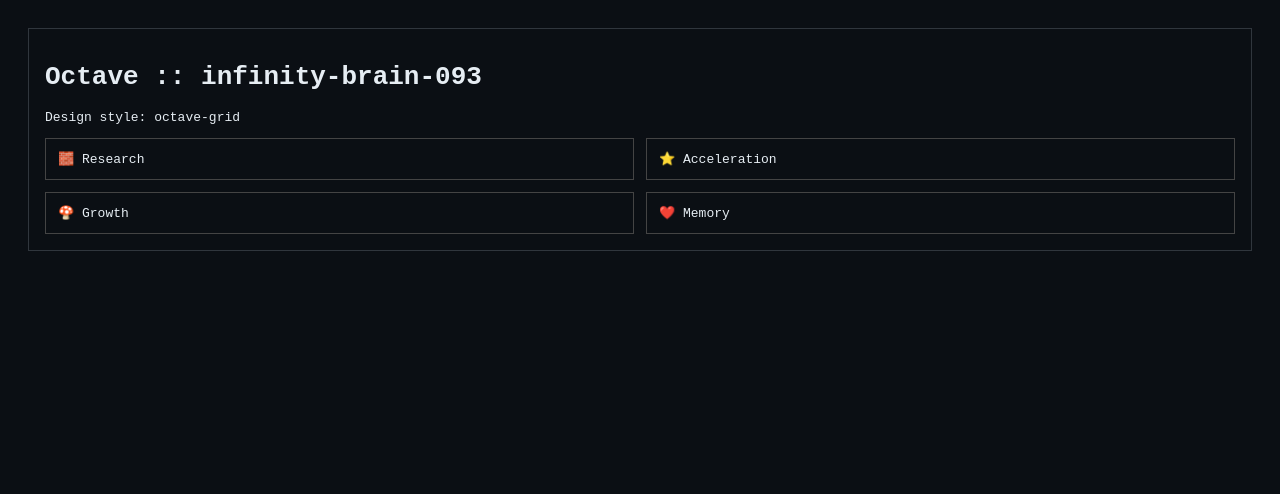
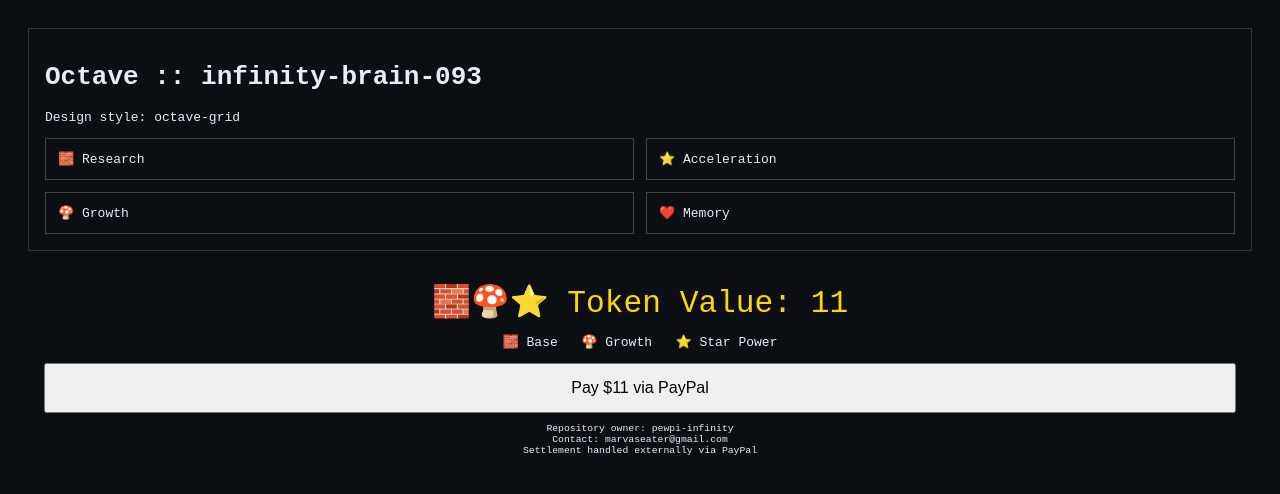
Before and after one commit to pewpi-infinity/infinity-brain-093, a plain HTML site: page index.html in a window 1280 px wide. Drawn offline with Linux system fonts and the light colour scheme.

Commit message:
c14: index token panel + value + settlement separation

```diff
--- a/index.html
+++ b/index.html
@@ -23,3 +23,31 @@
 </div>
 </body>
 </html>
+<!-- C14_TOKEN_PANEL_START -->
+<div style="font-family:monospace;background:#0b0f14;color:#e6edf3;padding:16px;margin:16px 0">
+  <div style="font-size:2.4em;color:#ffd700;text-align:center">
+    🧱🍄⭐ Token Value: 11
+  </div>
+
+  <p style="text-align:center">
+    🧱 Base &nbsp; 🍄 Growth &nbsp; ⭐ Star Power
+  </p>
+
+  <form action="https://www.paypal.com/cgi-bin/webscr" method="get" target="_blank">
+    <input type="hidden" name="cmd" value="_xclick">
+    <input type="hidden" name="business" value="watsonkris61@gmail.com">
+    <input type="hidden" name="item_name" value="infinity-brain-093 Token">
+    <input type="hidden" name="amount" value="11">
+    <input type="hidden" name="currency_code" value="USD">
+    <button style="width:100%;padding:14px;font-size:1em">
+      Pay $11 via PayPal
+    </button>
+  </form>
+
+  <p style="font-size:0.75em;text-align:center;margin-top:10px">
+    Repository owner: pewpi-infinity<br/>
+    Contact: marvaseater@gmail.com<br/>
+    Settlement handled externally via PayPal
+  </p>
+</div>
+<!-- C14_TOKEN_PANEL_END -->
```
Also changed, not shown: 1 other file.
